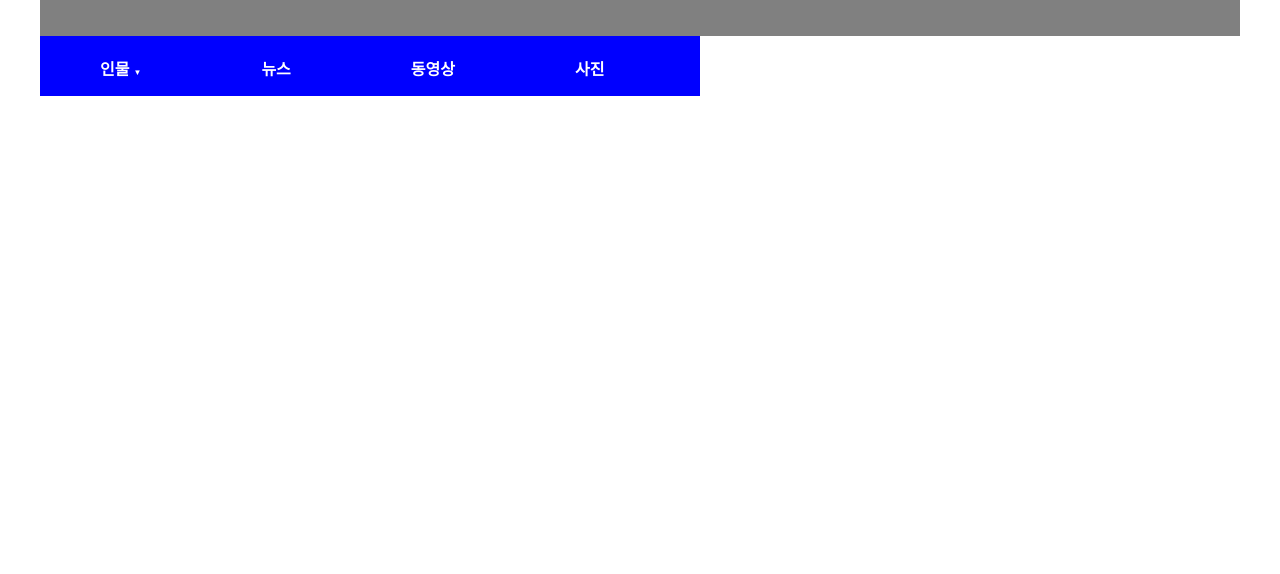
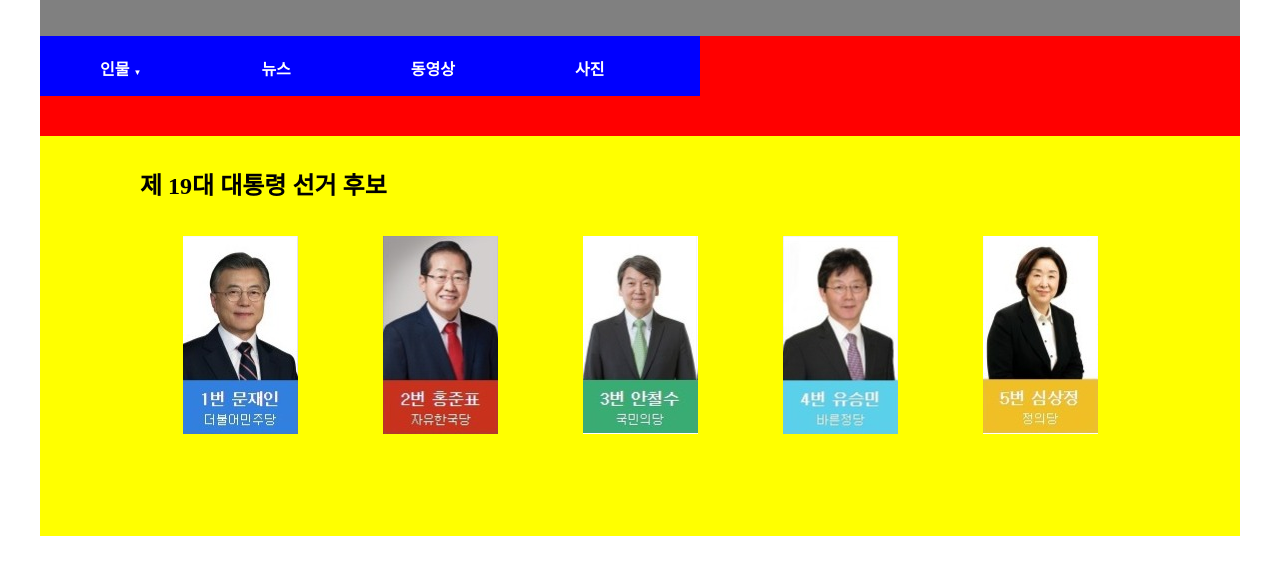
Before and after one commit to hyunwinn/Polling, a plain HTML site: page homepage.html in a window 1280 px wide. Shown: the part 84-658 px from the top of the page. Drawn offline with Linux system fonts and the light colour scheme.

Commit message:
이미지 자바스크립트 폴더 추가, 후보 이미지 추가, 슬라이드쇼 추가 시작

```diff
--- a/css/style.css
+++ b/css/style.css
@@ -46,7 +46,7 @@ nav {
     float: left;
     width: 55%;
     height: 60px;
-    background-color:blue;  /* 영역 표시를 위하여 색 추가 */
+    background-color: blue;  /* 영역 표시를 위하여 색 추가 */
 }
 
 #menu {
@@ -65,13 +65,16 @@ nav {
     text-shadow: 0 1px blue;
     padding: 20px 60px;
 }
+
 #menu > li > a > span {
     font-size: 0.5em;   /* 서브메뉴가 있는 항목에 화살표 표시 */
 }
+
 #menu > li > a:hover {
     color: #000;    /* 마우스 포인터를 올리면 색상 바뀜 */
     text-shadow: 0 -1px blue;   /* 글자가 굵어지지 않도록 지정 */
 }
+
 #menu > li > ul {
     display: none;  /* 서브 메뉴를 처음에는 감춤 */
     position: absolute; /* 서브 메뉴 포지셔닝 */
@@ -80,17 +83,81 @@ nav {
     left: 0;
     margin: 0;
 }
+
 #menu > li > ul > li {
     padding: 10px 10px 10px 45px;   /* 서브메뉴 항목 지정 */
 }
+
 #menu > li > ul > li > a {
     font-size: 14px;
     padding: 10px;
-    color: #000;
+    color:white;
 }
+
 #menu > li:hover > ul {
     display: block; /* 메인 메뉴 항목 위로 오버하면 서브 메뉴 표시 */
+    z-index: 10;    /* 다른 영역에 가리지 않게 조절 */
 }
+
 #menu > li > ul > li > a:hover {
-    color:#f00; /* 마우스 포인터를 올리면 색상 바뀜 */
+    color: black; /* 마우스 포인터를 올리면 색상 바뀜 */
 }
+
+#filter {
+    width: 100%;
+    height: 100px;
+    background-color:red;   /* 영역 표시를 위하여 색 추가 */
+}
+
+#slideShow {
+    clear: both;
+    width: 100%;
+    height: 400px;
+    position: relative;
+    background-color:yellow;
+}
+
+#slideShowTitle {
+    float: left;
+    width: 100%;
+    height: 100px;
+    line-height: 100px;
+    padding-left: 100px;
+}
+
+#slideShow ul {
+    padding-left: 100px;
+    padding-right: 100px;
+}
+
+#slideShow ul li {
+    float: left;
+    width: 20%;
+}
+
+#slideShow ul li a span {
+    display: block;
+    margin: 0 auto;
+    width: 115px;
+    height: 198px;
+}
+
+#slideShowImg1{
+    background-image:url('../images/img_slideshow_1.jpg');
+}
+
+#slideShowImg2{
+    background-image:url('../images/img_slideshow_2.jpg');
+}
+
+#slideShowImg3{
+    background-image:url('../images/img_slideshow_3.jpg');
+}
+
+#slideShowImg4{
+    background-image:url('../images/img_slideshow_4.jpg');
+}
+
+#slideShowImg5{
+    background-image:url('../images/img_slideshow_5.jpg');
+}
--- a/homepage.html
+++ b/homepage.html
@@ -31,6 +31,41 @@
                 <li><a href="#">사진</a></li>
             </ul>
         </nav>
+        <div id="filter">   <!--필터/해쉬태그: 지금은 몰라서 비워놓음-->
+
+        </div>
+        <div id="slideShow">    <!--대통령 후보 슬라이드 쇼-->
+            <div id="slideShowTitle">
+                <h2>제 19대 대통령 선거 후보</h2>
+            </div>
+            <ul>
+                <li>
+                    <a href="#">
+                        <span id="slideShowImg1"></span>
+                    </a>
+                </li>
+                <li>
+                    <a href="#">
+                        <span id="slideShowImg2"></span>
+                    </a>
+                </li>
+                <li>
+                    <a href="#">
+                        <span id="slideShowImg3"></span>
+                    </a>
+                </li>
+                <li>
+                    <a href="#">
+                        <span id="slideShowImg4"></span>
+                    </a>
+                </li>
+                <li>
+                    <a href="#">
+                        <span id="slideShowImg5"></span>
+                    </a>
+                </li>
+            </ul>
+        </div>
     </div>
 </body>
 </html>
```
Also changed, not shown: images/img_slideshow_1.jpg (added), images/img_slideshow_10.jpg (added), images/img_slideshow_11.jpg (added), images/img_slideshow_12.jpg (added), images/img_slideshow_13.jpg (added), images/img_slideshow_14.jpg (added), images/img_slideshow_15.jpg (added), images/img_slideshow_2.jpg (added), images/img_slideshow_3.jpg (added), images/img_slideshow_4.jpg (added), images/img_slideshow_5.jpg (added), images/img_slideshow_6.jpg (added), images/img_slideshow_7.jpg (added), images/img_slideshow_8.jpg (added), 1 more files, 1 other file.
